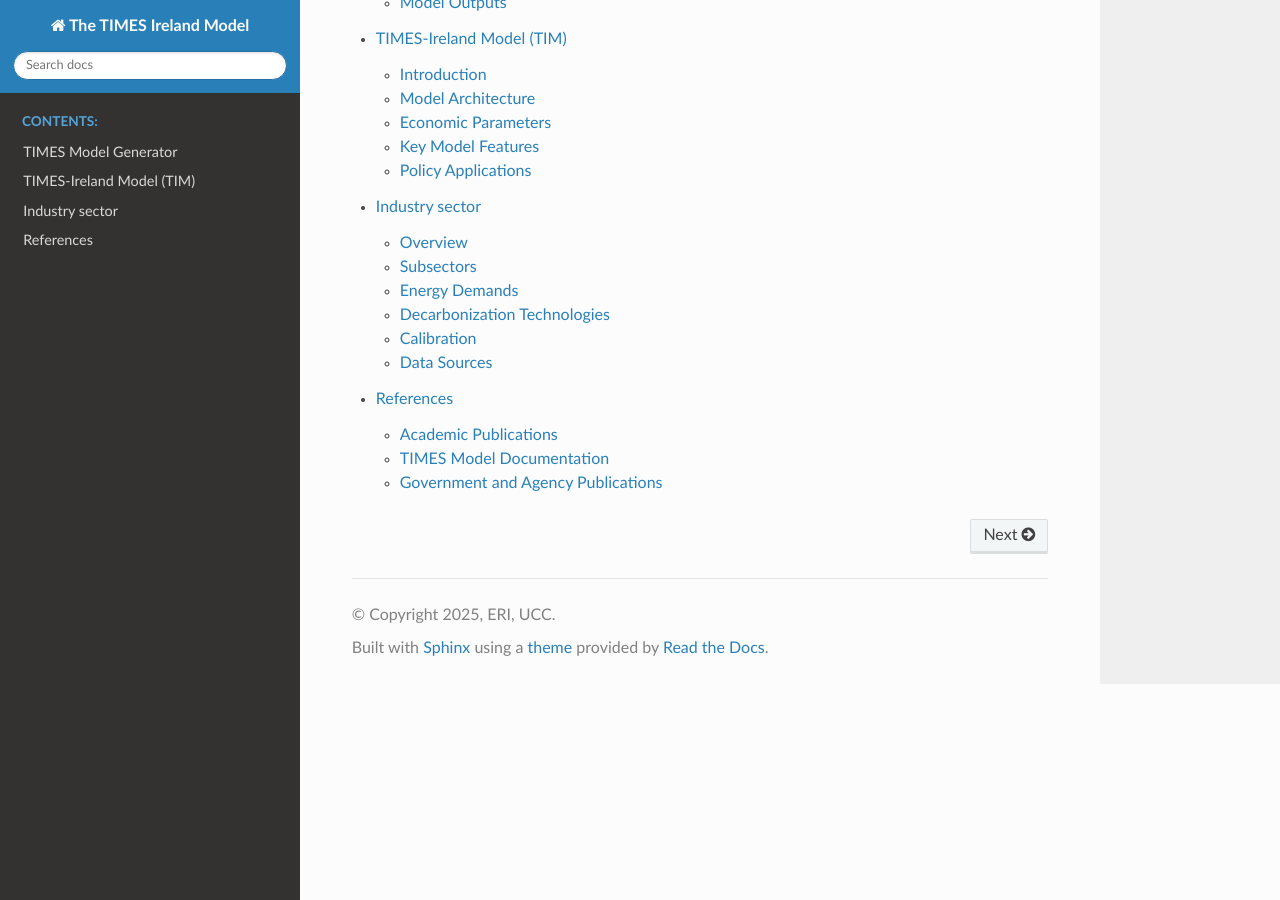
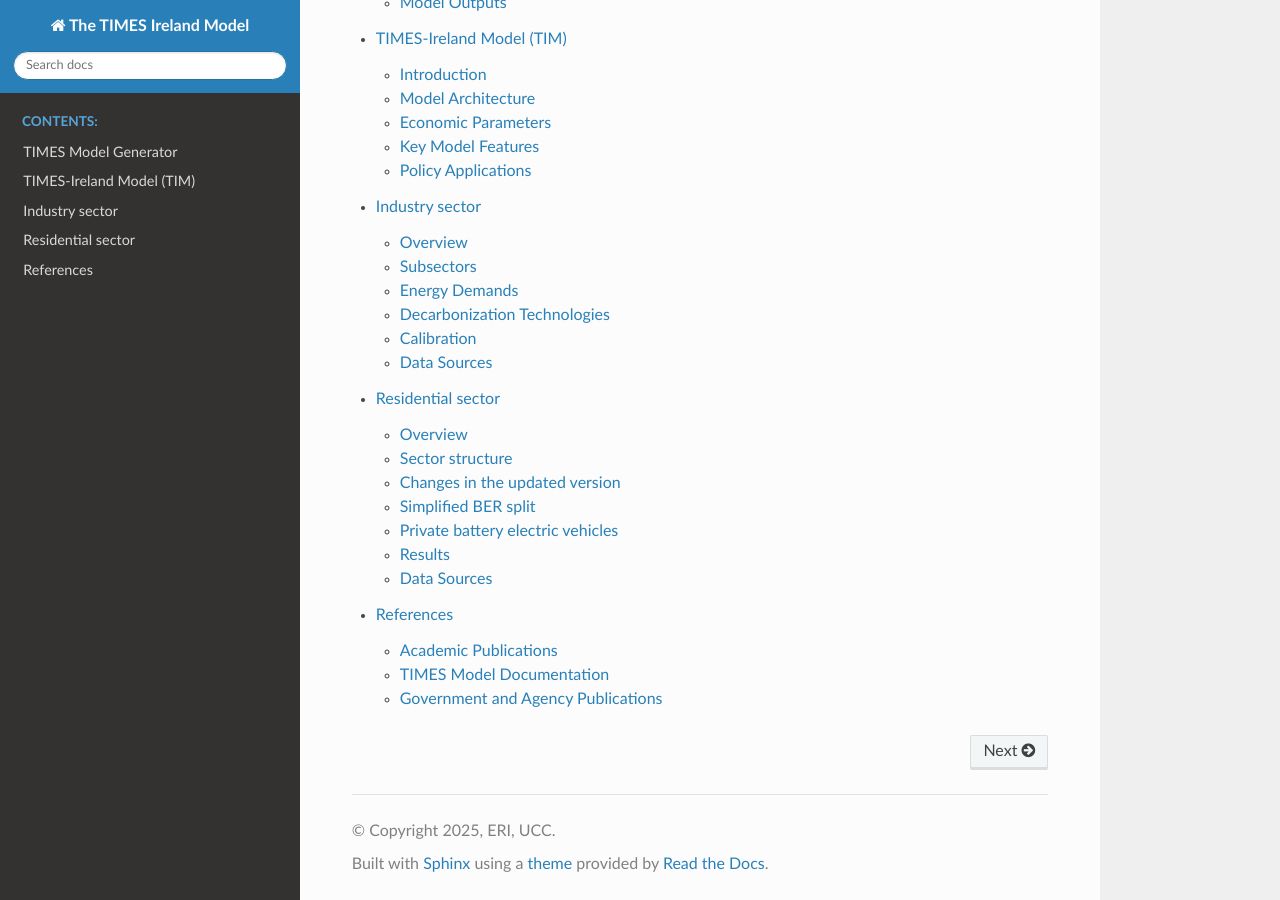
Before and after one commit to MaREI-EPMG/TIM-documentation, a Sphinx documentation site: the page built from docs/source/index.rst, in a window 1280 px wide and 900 px high, scrolled down 1482 px. Built offline with Sphinx 7.4.7 and the Read the Docs theme 3.1.0, drawn with Linux system fonts in a browser that asks for light colours; part of the change alters nothing that is shown.

Commit message:
Add residential sector documentation
Document the updated residential sector: the BER split is simplified
from nine classes (A, B1-B3, C, D, E, F, G) to four bands (A, B, C-D,
E-F), and private BEVs now draw energy from a separate battery
technology that has to be charged. Both changes allow faster model
runs or a finer temporal resolution. The results section is a
placeholder until updated results are available.

Co-Authored-By: Claude Opus 5.5 <noreply@anthropic.com>

```diff
--- a/docs/source/index.rst
+++ b/docs/source/index.rst
@@ -39,4 +39,5 @@ TIM is developed and maintained by the Sustainability Institute at University Co
 
    model_desc
    industry
+   residential
    references
--- /dev/null
+++ b/docs/source/residential.rst
@@ -0,0 +1,136 @@
+Residential sector
+=======================
+
+Overview
+--------
+
+The residential sector in the TIMES Ireland Model (TIM) represents the energy consumption and associated emissions of Irish households. The housing stock is described through dwelling archetypes, which are built from the SEAI Building Energy Rating (BER) database and adjusted to the housing stock reported in the CSO Census.
+
+This page describes the structure of the sector and the changes introduced in the updated version of TIM. The two main changes are:
+
+- **Simplified BER split**: dwellings are now grouped into four BER bands (A, B, C-D and E-F) instead of the more detailed split used in the previous version.
+- **Private battery electric vehicles (BEVs) with a separate battery**: the battery of a private BEV is now modelled as a separate technology that has to be charged before the vehicle can use the energy.
+
+Together, these updates make the model smaller and allow faster model runs, or allow the saved computational effort to be spent on a more detailed temporal resolution.
+
+Sector structure
+----------------
+
+.. figure:: figures/TIM_Residential_RES.png
+    :scale: 60%
+    :align: center
+    :alt: Structure of the residential sector
+
+    Reference energy system of the residential sector
+
+Energy service demands in the residential sector are expressed per dwelling unit and are split into two groups:
+
+- **Archetype energy services**: space heating, water heating, pumps and fans, and lighting. These demands depend on the dwelling type and its energy performance, so they are linked to the dwelling archetypes. Space heating demand is adjusted for temperature.
+- **Non-archetype energy services**: refrigeration, cooking, dish washing, clothes washing, clothes drying and electrical appliances. These demands are linked to the number of dwellings but not to their energy rating.
+
+The housing stock is divided into three dwelling types:
+
+- **Detached** houses
+- **Attached** houses (semi-detached and terraced)
+- **Apartments**
+
+Each dwelling type is further split into existing and new dwellings, and each dwelling archetype is assigned a BER band that sets its energy service demand.
+
+Changes in the updated version
+------------------------------
+
+The table below summarises the differences between the previous and the updated version of the residential sector.
+
+.. list-table::
+   :widths: 25, 37, 38
+   :header-rows: 1
+
+   * - Feature
+     - Previous version
+     - Updated version
+   * - BER classes
+     - A, B1, B2, B3, C, D, E, F, G
+     - A, B, C-D, E-F
+   * - Building archetypes
+     - 27 (3 dwelling types x 9 BER classes)
+     - 12 (3 dwelling types x 4 BER bands)
+   * - Space heating demands
+     - 18 (3 dwelling types x 6 BER groups: AB, C, D, E, F, G)
+     - 12 (3 dwelling types x 4 BER bands)
+   * - Private BEVs
+     - Vehicles draw electricity directly at the time of driving
+     - Vehicles draw energy from a separate battery technology that is charged from the grid
+
+Simplified BER split
+--------------------
+
+**Previous version**
+
+In the previous version, each dwelling type was split into nine BER classes (A, B1, B2, B3, C, D, E, F and G), giving 27 building archetypes. Space heating demands were defined for six BER groups per dwelling type (AB, C, D, E, F and G), giving 18 space heating demand commodities. Retrofit options were defined for most of these classes, with shallow retrofits for B3, C and D dwellings and deep retrofits for E, F and G dwellings.
+
+**Updated version**
+
+In the updated version, the BER classes are aggregated into four bands:
+
+.. list-table::
+   :widths: 30, 70
+   :header-rows: 1
+
+   * - BER band
+     - Previous BER classes included
+   * - A
+     - A
+   * - B
+     - B1, B2, B3
+   * - C-D
+     - C, D
+   * - E-F
+     - E, F, G
+
+The four bands keep the distinction that matters most for the sector's decarbonisation pathways: highly efficient dwellings (A), dwellings at or near the B2 retrofit target (B), dwellings that need a moderate upgrade (C-D) and poorly performing dwellings that need a deep retrofit (E-F). Building archetypes and space heating demands are now defined for each combination of dwelling type and BER band, which reduces the number of archetypes from 27 to 12.
+
+**Benefits**
+
+- Fewer building archetypes, demand commodities and retrofit options mean fewer variables and constraints in the optimisation problem.
+- Shorter solve times, which make it easier to run large scenario sets and sensitivity analyses.
+- The saved computational effort can be used to increase the number of time slices, which is important for the representation of heat pumps, electric vehicles and variable renewable electricity.
+
+Private battery electric vehicles
+---------------------------------
+
+Charging of private cars is described in this chapter because it mostly takes place at home and adds to the household electricity demand profile.
+
+**Previous version**
+
+In the previous version, a private BEV consumed electricity directly. The electricity used by the car in each time slice was the electricity needed to cover the distance driven in that time slice, so charging was always assumed to happen at the same time as driving.
+
+**Updated version**
+
+In the updated version, the battery of a private BEV is modelled as a separate technology. Electricity is first used to charge the battery, and the vehicle then draws the energy it needs for driving from the battery:
+
+.. code-block:: text
+
+   Electricity  -->  BEV battery (charging)  -->  Private BEV  -->  Passenger transport demand
+
+**Benefits**
+
+- Charging is decoupled from driving, so the model can choose when vehicles are charged, for example overnight or at times of high renewable output.
+- The effect of EV charging on peak electricity demand and on the need for generation, storage and network capacity is captured more realistically.
+- The approach becomes more valuable as the temporal resolution of the model increases, since the timing of charging can then be represented in more detail.
+
+Results
+-------
+
+.. note::
+
+   This section will be updated soon with results from the updated version of the residential sector, including a comparison with the previous version.
+
+Data Sources
+------------
+
+The primary data sources for the residential sector include:
+
+- SEAI BER Public Database
+- CSO Census of Population (housing stock by dwelling type and year of construction)
+- CSO Energy Balance statistics
+- SEAI National Heat Study
```
